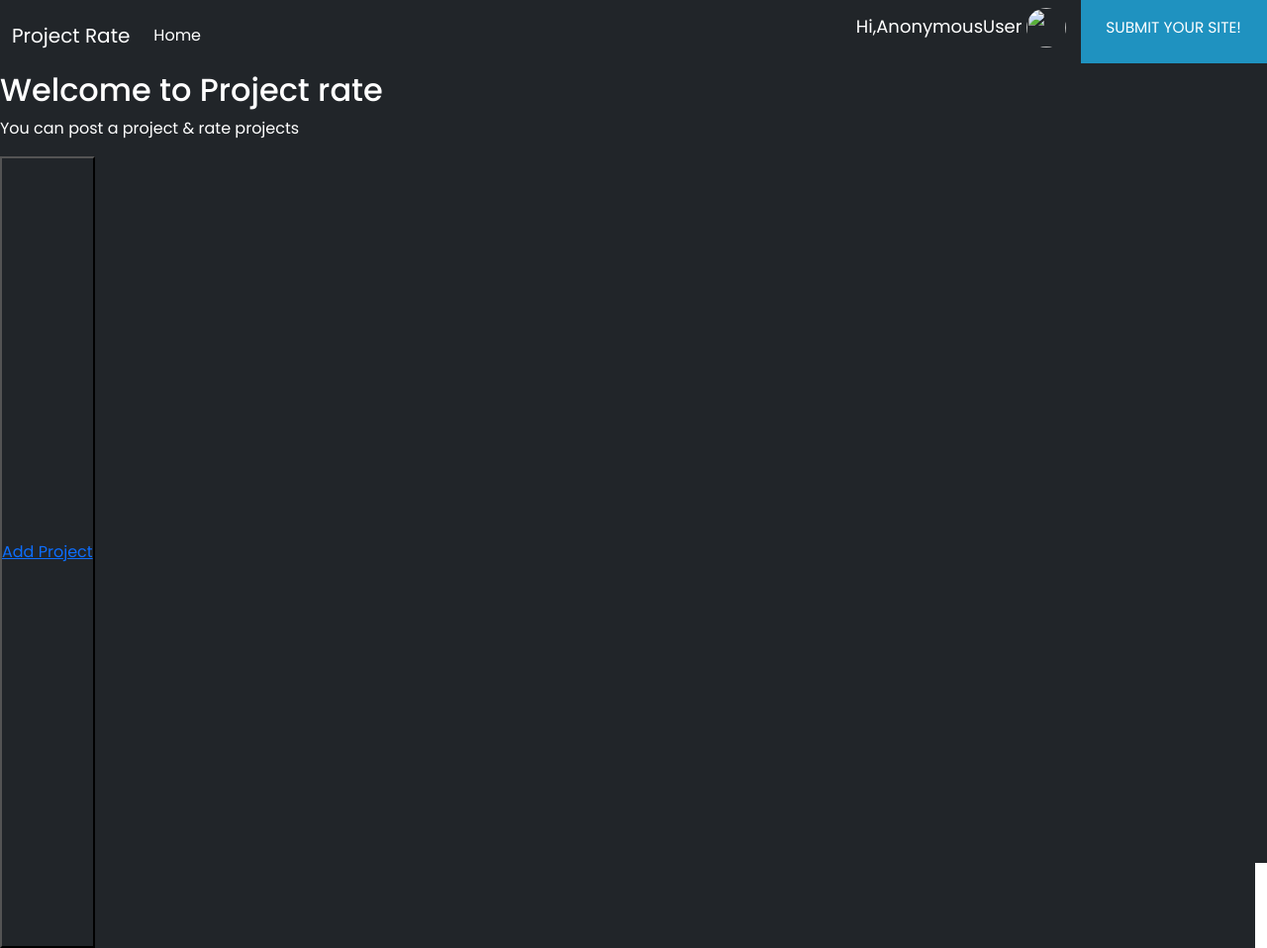
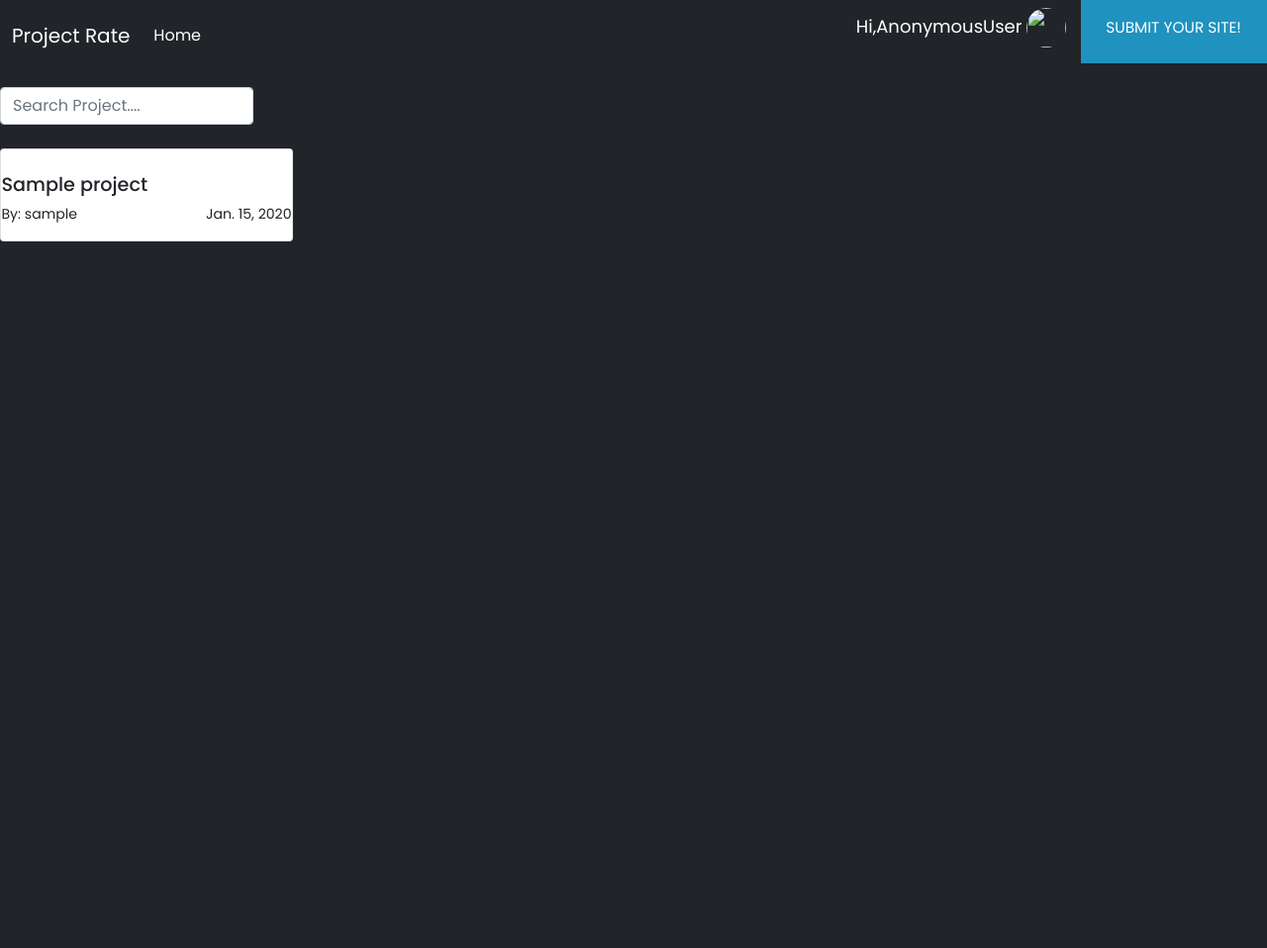
Before and after one commit to JoyChristine/Project-rate, a Django app: page / in a window 1280 px wide. Shown: the whole page at 99% size. After the commit the page ends 244 px from the top, so only its background shows below. Run offline with Django 4.2, Linux system fonts and the light colour scheme; tables that the repository leaves empty hold one stand-in row (values such as "Sample post"); some libraries are stand-ins or nearby versions.

Commit message:
display projects added

```diff
--- a/app/templates/all/home.html
+++ b/app/templates/all/home.html
@@ -1,104 +1,48 @@
 {%extends 'all/base.html'%}
 {%load static%}
 {%block content %}
+
 <div class="" id="home-container">
     <div class="row" id="body-row">
-        <div class="post" style="color: #fff;">
-            <h2>Welcome to Project rate</h2>
-            <p>You can post a project & rate projects</p>
-            <button  id="add-project">  <a href='{% url "addproject" %}'>Add Project</a></button>
+
+
+
+
+        <div class="post mt-3" style="color: #fff;">
+
+
+           <form class="mb-0 mt-6 mb-4 ml-0 h1" id="searchform" action="{% url 'search' %}" method="POST">
+            {%csrf_token%}
+            <input name="searched" autocomplete="off" id="searching" class="form-control" placeholder="Search Project....">
+           <i class="spinner "></i>
+
+       </form>
+
 
         </div>
 
 
+        {%for proj in projects%}
+        <div class="col-md-3 mb-3" id="proj-display">
+            <div class="card">
+                <div class="card-body" id="project-card">
+                    <a href="{% url 'project_details' proj.id%}">
+                        <img src="{{proj.image.url}}" class="img-fluid" alt="">
+                    </a>
+                    <h5>{{proj.title}}</h5>
+                  <div class="card-foot" style="display:flex;justify-content:space-between">
+                    <p>By: {{proj.user}}</p>
+                    <p>{{proj.date|date}}</p>
+                  </div>
 
-        {%for project in object_list%}
-        <div class="card-col" >
-            <div class="card mb-3" id="card">
-                <!-- <img src="{%static 'img/proj.jpg'%}" alt="..." height="220"
-                    class="rounded"> -->
-                    <!-- <img src="{{image}}" alt="..." height=""> -->
-                <div class="card-body">
-
-                    <h4>{{project.title}}</h4>
-
-                    <p >{{project.context}}</p>
-                    <i>{{project.url}}</i>
-
-                    <p>Added {{project.date|timesince}} ago</p>
 
                 </div>
             </div>
-
         </div>
         {%endfor%}
 
 
 
-
-
-
-        <!-- <div class="card-col" >
-            <div class="card mb-3" id="card">
-                <img src="{%static 'img/proj.jpg'%}" alt="..." height="220"
-                    class="rounded">
-                <div class="card-body" style="font-size:1vw;height:20px">
-                    <h4>Title</h4>
-
-                    <p class="card-text">Lorem ipsum dolor sit amet consectetur adipisicing elit. Ea veniam,
-                        similique iste quaerat nobis accusantium
-                        consequuntur deleniti unde temporibus possimus,
-                         natus distinctio sit, nam alias nostrum assumenda
-                         saepe illum a.</p>
-                </div>
-            </div>
-
-        </div>
-        <div class="card-col">
-            <div class="card mb-3" id="card"  >
-                <img src="{%static 'img/proj.jpg'%}" alt="..." height="220"
-                    class="rounded">
-                <div class="card-body">
-                    <h4>Title</h4>
-
-                    <p class="card-text">Lorem ipsum dolor sit amet consectetur adipisicing elit. Ea veniam,
-                        similique iste quaerat nobis accusantium
-                        consequuntur deleniti unde temporibus possimus,
-                         natus distinctio sit, nam alias nostrum assumenda
-                         saepe illum a.</p>
-                </div>
-            </div>
-        </div>
-        <div class="card-col">
-            <div class="card mb-3" id="card">
-                <img src="{%static 'img/proj.jpg'%}" alt="..." height="220"
-                    class="rounded ">
-                <div class="card-body">
-                    <h4>Title</h4>
-
-                    <p class="card-text">Lorem ipsum dolor sit amet consectetur adipisicing elit. Ea veniam,
-                        similique iste quaerat nobis accusantium
-                        consequuntur deleniti unde temporibus possimus,
-                         natus distinctio sit, nam alias nostrum assumenda
-                         saepe illum a.</p>
-                </div>
-            </div>
-        </div>
-        <div class="card-col">
-            <div class="card mb-3" id="card">
-                <img src="{%static 'img/proj.jpg'%}" alt="..." height="220"
-                    class="rounded">
-                <div class="card-body">
-                    <h4>Title</h4>
-
-                    <p class="card-text">Lorem ipsum dolor sit amet consectetur adipisicing elit. Ea veniam,
-                        similique iste quaerat nobis accusantium
-                        consequuntur deleniti unde temporibus possimus,
-                         natus distinctio sit, nam alias nostrum assumenda
-                         saepe illum a.</p>
-                </div>
-            </div>
-        </div>  -->
     </div>
 </div>
 
```
